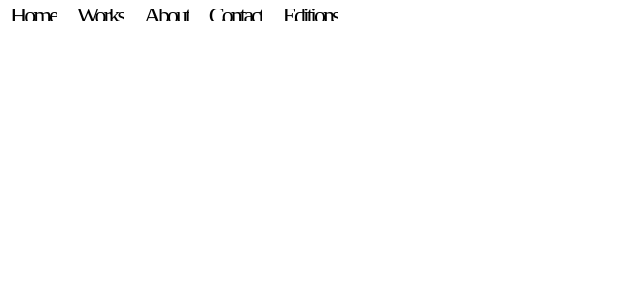
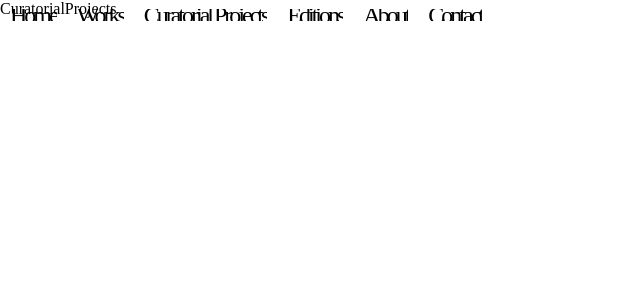
Before and after one commit to FelixManFongCheung/ryan, a React (Create React App) app: page /CuratorialProjects in a window 1280 px wide. Before the commit this address led to /. Shown: the top 300 px of the page, without its empty margins (0-640 px from the left). Built offline with nearby package versions, Linux system fonts and the light colour scheme; the HTML template or start-up script is replaced by a standard one.

Commit message:
added names to links and aded new component

```diff
--- a/src/App.router.js
+++ b/src/App.router.js
@@ -4,6 +4,7 @@ import Contact from './components/Contact';
 import Home from './components/Home';
 import Works from './components/Works';
 import Editions from './components/Editions';
+import CuratorialProjects from './components/CuratorialProjects';
 import AppLayout from './App.layout';
 
 const RouterBuilder = () => {
@@ -29,6 +30,10 @@ const RouterBuilder = () => {
       element: <Editions />,
     },
     {
+      path: '/CuratorialProjects',
+      element: <CuratorialProjects />,
+    },
+    {
       path: '*',
       element: <Navigate to="/" replace />,
     },
--- /dev/null
+++ b/src/components/CuratorialProjects.js
@@ -0,0 +1,7 @@
+import React from 'react'
+
+export default function CuratorialProjects() {
+  return (
+    <div>CuratorialProjects</div>
+  )
+}
--- a/src/components/NavMenu.js
+++ b/src/components/NavMenu.js
@@ -12,11 +12,12 @@ export default function NavMenu({desktop_menu, toggleNav}) {
 
   return (
     <ul className={`${desktop_menu || ''} nav-menu`}>
-          <li className='font-alter' onClick={handleClick}><Link to="/">Home</Link></li>
-          <li className='font-alter' onClick={handleClick}><Link to="/Works">Works</Link></li>
-          <li className='font-alter' onClick={handleClick}><Link to="/About">About</Link></li>
-          <li className='font-alter' onClick={handleClick}><Link to="/Contact">Contact</Link></li>
-          <li className='font-alter' onClick={handleClick}><Link to="/Editions">Editions</Link></li>
+          <li className='font-alter' onClick={handleClick}><Link title='Home' to="/">Home</Link></li>
+          <li className='font-alter' onClick={handleClick}><Link title='Works' to="/Works">Works</Link></li>
+          <li className='font-alter' onClick={handleClick}><Link title='Curatorial Projects' to="/CuratorialProjects">Curatorial Projects</Link></li>
+          <li className='font-alter' onClick={handleClick}><Link title='Editions' to="/Editions">Editions</Link></li>
+          <li className='font-alter' onClick={handleClick}><Link title='About' to="/About">About</Link></li>
+          <li className='font-alter' onClick={handleClick}><Link title='Contact' to="/Contact">Contact</Link></li>
     </ul>
   )
 }
```
